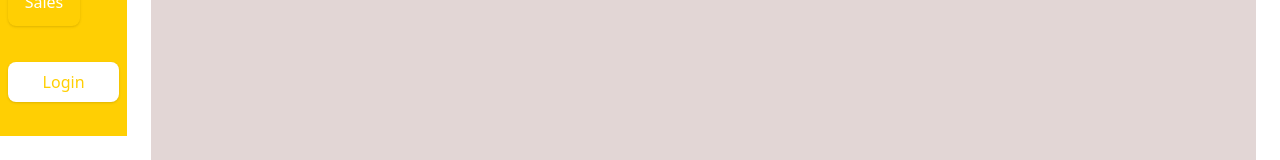
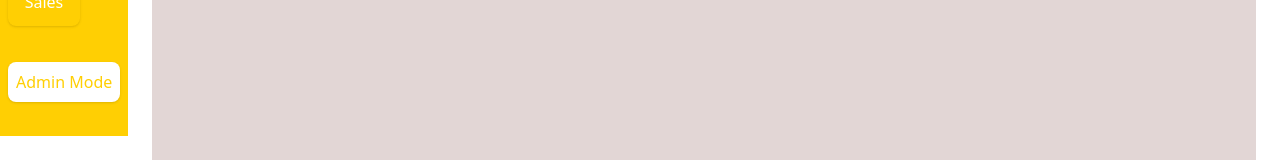
Before and after one commit to mugikarl/Wingman, a React (Vite) app in the folder frontend/: page /inventory in a window 1280 px wide. Shown: the part 664-824 px from the top of the page. Built offline with nearby package versions, Linux system fonts and the light colour scheme.

Commit message:
relocated files in frontend - added folders in src

```diff
--- a/frontend/src/components/Sidebar.jsx
+++ b/frontend/src/components/navigations/Sidebar.jsx
@@ -39,7 +39,7 @@ const Sidebar = () => {
         </Link>
         <Link to="/login">
           <button className="flex items-center justify-center bg-white text-[#FFCF03] p-2 rounded-lg shadow hover:shadow-lg w-full">
-            <span>Login</span>
+            <span>Admin Mode</span>
           </button>
         </Link>
 
--- a/frontend/src/components/Inventory.jsx
+++ b/frontend/src/pages/Inventory.jsx
@@ -1,6 +1,6 @@
 import React, { useState } from "react";
 import { Link } from "react-router-dom";
-import NewProduct from "./Newproduct"; // Import NewProduct component
+import NewProduct from "../components/popups/Newproduct"; // Import NewProduct component
 
 const Inventory = () => {
   const [isModalOpen, setIsModalOpen] = useState(false);
--- a/frontend/src/components/StaffProfile.jsx
+++ b/frontend/src/pages/StaffProfile.jsx
@@ -1,5 +1,5 @@
 import React, { useState } from "react";
-import AddProfile from "./AddProfile"; // Import the AddProfile component
+import AddProfile from "../components/popups/AddProfile"; // Import the AddProfile component
 
 const StaffProfile = () => {
   const [isModalOpen, setIsModalOpen] = useState(false);
```
Also changed, not shown: frontend/src/App.jsx (+8 -8 lines), frontend/src/components/popups/AddProfile.jsx (renamed from frontend/src/components/AddProfile.jsx), frontend/src/components/popups/Newproduct.jsx (renamed from frontend/src/components/Newproduct.jsx), frontend/src/components/popups/StockIn.jsx (renamed from frontend/src/components/StockIn.jsx), frontend/src/components/tables/Table.jsx (renamed from frontend/src/components/Table.jsx), frontend/src/pages/Dashboard.jsx (renamed from frontend/src/components/Dashboard.jsx), frontend/src/pages/Login.jsx (renamed from frontend/src/components/Login.jsx), frontend/src/pages/Menu.jsx (renamed from frontend/src/components/Menu.jsx), frontend/src/pages/Order.jsx (renamed from frontend/src/components/Order.jsx).
